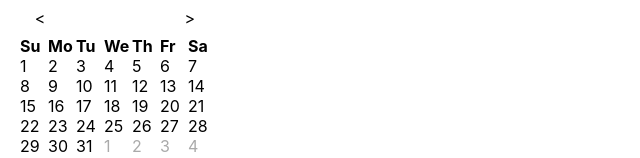
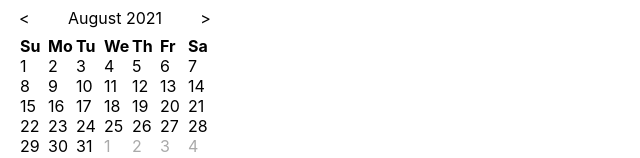
Before and after one commit to yhunglee/react-calendar, a React (Create React App) app: page / in a window 1280 px wide. Shown: the top 158 px of the page, without its empty margins (0-640 px from the left). Built offline with nearby package versions, Linux system fonts and the light colour scheme.

Commit message:
feat(DateView.tsx): link year and month variables to props.
Link year and month variables to props. Also pass navigation actions to
NavigationBar component.

```diff
--- a/src/components/Calendar/DateView/DateView.tsx
+++ b/src/components/Calendar/DateView/DateView.tsx
@@ -2,6 +2,7 @@
 
 import { css } from "@emotion/react";
 import { NavigationBar } from "../NavigationBar/NavigationBar";
+import { NavigateAction } from "../types/NavigateActType";
 
 const containerStyle = css`
   width: 230px;
@@ -25,9 +26,16 @@ const dayOfWeekStyle = css`
   }
 `;
 
-export const DateView: React.VFC = (props) => {
-  let year = 2021;
-  let month = 7; // range: 0 ~ 11
+export const DateView: React.VFC<NavigateAction> = ({
+  prevAct,
+  nextAct,
+  info,
+  viewDate,
+}) => {
+  let year =
+    viewDate !== undefined ? viewDate.getFullYear() : new Date().getFullYear();
+  let month =
+    viewDate !== undefined ? viewDate.getMonth() : new Date().getMonth(); // range: 0 ~ 11
 
   /**
    * 用 Gaussian algorithm 得知 日期幾年幾月幾號 是一週的第幾天
@@ -118,7 +126,7 @@ export const DateView: React.VFC = (props) => {
 
   return (
     <div className="container" css={containerStyle}>
-      <NavigationBar />
+      <NavigationBar prevAct={prevAct} nextAct={nextAct} info={info} />
 
       <div className="day-name-of-week" css={dayOfWeekStyle}>
         <div className="element name">Su</div>
```
